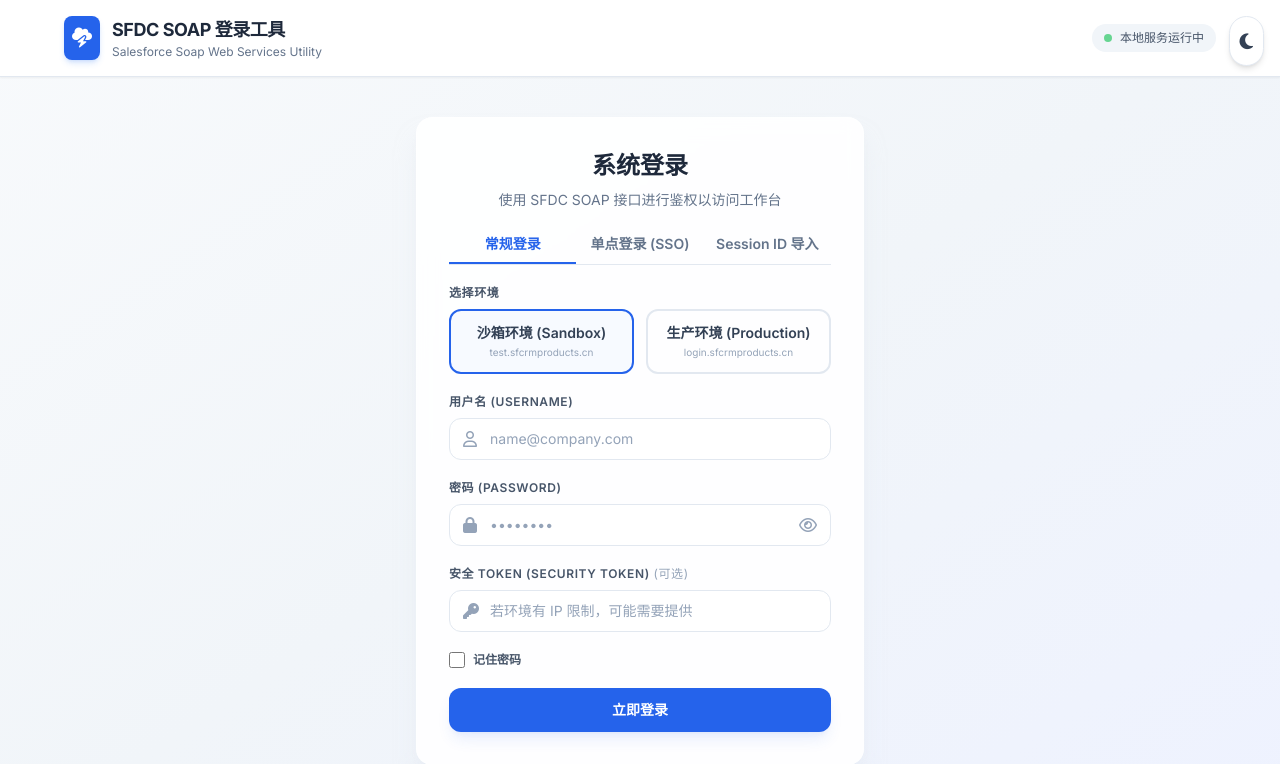
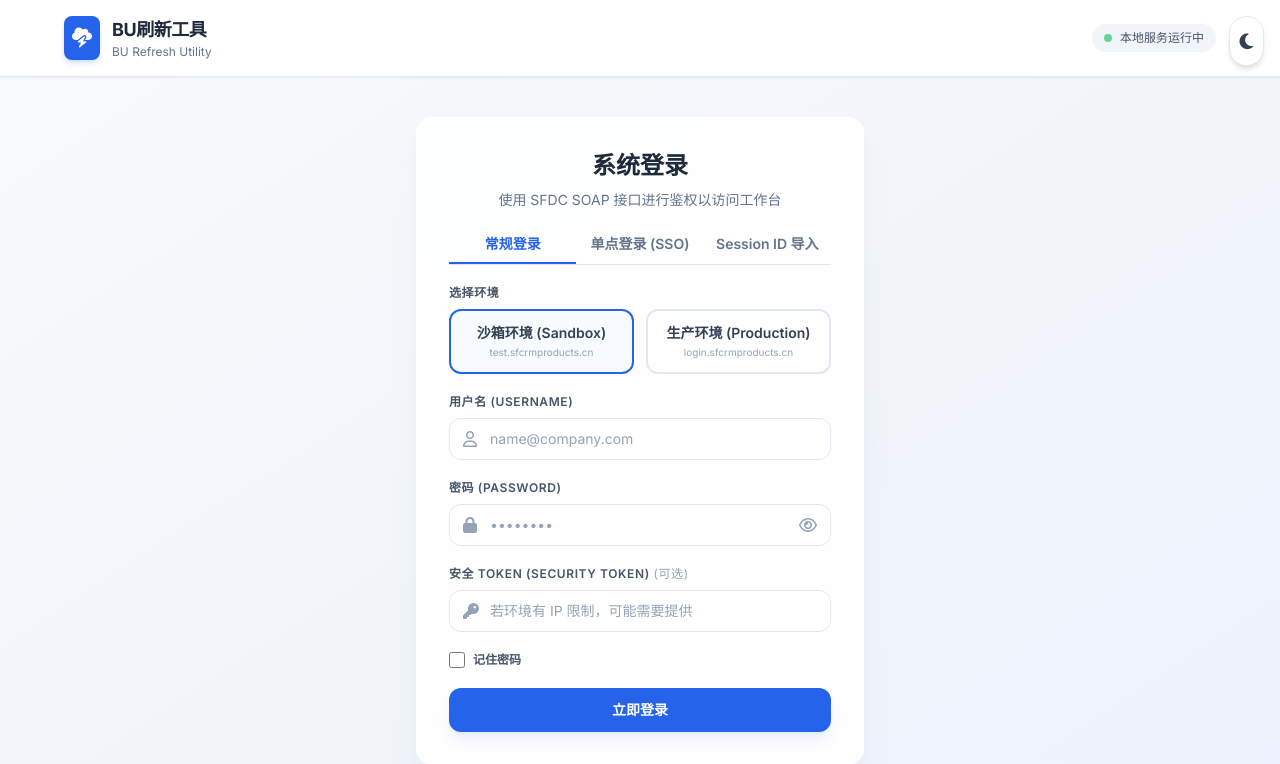
Before and after one commit to zt15242/BU_Refresh, a Flask app: page / in a window 1280 px wide. Shown: the top 764 px of the page. Run offline with Flask 3, Linux system fonts and the light colour scheme; some libraries are stand-ins or nearby versions.

Commit message:
brand: rename application titles to 'BU刷新工具' / 'BU Refresh Utility' on login page

```diff
--- a/templates/index.html
+++ b/templates/index.html
@@ -3,7 +3,7 @@
 <head>
     <meta charset="UTF-8">
     <meta name="viewport" content="width=device-width, initial-scale=1.0">
-    <title>Salesforce SOAP 登录与数据刷新工具</title>
+    <title>BU刷新工具</title>
     <!-- Tailwind CSS CDN -->
     <script src="https://cdn.tailwindcss.com"></script>
     <script>
@@ -91,8 +91,8 @@
                         <i class="fa-solid fa-cloud-bolt text-xl"></i>
                     </div>
                     <div>
-                        <h1 class="text-lg font-bold text-slate-800 dark:text-white tracking-tight">SFDC SOAP 登录工具</h1>
-                        <p class="text-xs text-slate-500 dark:text-slate-400">Salesforce Soap Web Services Utility</p>
+                        <h1 class="text-lg font-bold text-slate-800 dark:text-white tracking-tight">BU刷新工具</h1>
+                        <p class="text-xs text-slate-500 dark:text-slate-400">BU Refresh Utility</p>
                     </div>
                 </div>
                 <div class="flex items-center space-x-2 text-xs bg-slate-100 dark:bg-slate-800 text-slate-600 dark:text-slate-300 px-3 py-1.5 rounded-full font-medium">
```
